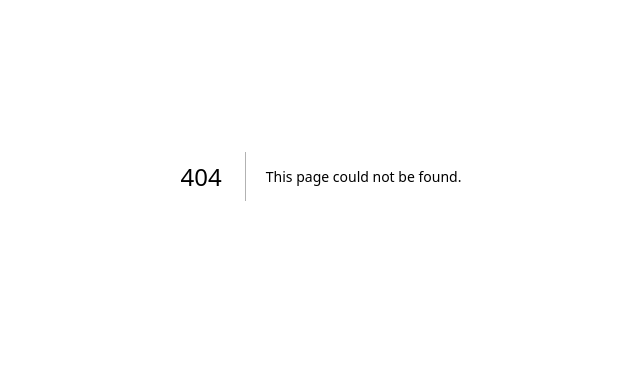
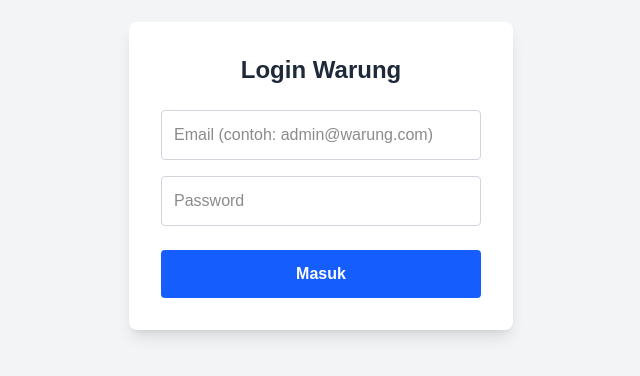
Before and after one commit to asepsaipullah09-ui/warung-kasir, a Next.js app: page /login in a window 1280 px wide. Before the commit this address had no page. Shown: the part 224-600 px from the top of the page, without its empty margins (319-959 px from the left). Built offline with nearby package versions, Linux system fonts and the light colour scheme; no server answers.

Commit message:
Add login page component with Supabase authentication

```diff
--- /dev/null
+++ b/app/login/page.tsx
@@ -0,0 +1,59 @@
+'use client'
+import { useState } from 'react'
+import { supabase } from '@/lib/supabaseClient'
+import { useRouter } from 'next/navigation'
+
+export default function LoginPage() {
+  const [email, setEmail] = useState('')
+  const [password, setPassword] = useState('')
+  const router = useRouter()
+
+  const handleLogin = async (e: React.FormEvent) => {
+    e.preventDefault()
+
+    const { error } = await supabase.auth.signInWithPassword({
+      email: email,
+      password: password,
+    })
+
+    if (error) {
+      alert('Login gagal: ' + error.message)
+    } else {
+      alert('Login berhasil!')
+      router.push('/')
+    }
+  }
+
+  return (
+    <div className="flex min-h-screen items-center justify-center bg-gray-100">
+      <form onSubmit={handleLogin} className="bg-white p-8 rounded-lg shadow-lg w-96">
+        <h2 className="text-2xl font-bold mb-6 text-center text-gray-800">Login Warung</h2>
+
+        <input
+          type="email"
+          placeholder="Email (contoh: admin@warung.com)"
+          value={email}
+          onChange={(e) => setEmail(e.target.value)}
+          className="w-full p-3 mb-4 border border-gray-300 rounded focus:outline-none focus:ring-2 focus:ring-blue-500"
+          required
+        />
+
+        <input
+          type="password"
+          placeholder="Password"
+          value={password}
+          onChange={(e) => setPassword(e.target.value)}
+          className="w-full p-3 mb-6 border border-gray-300 rounded focus:outline-none focus:ring-2 focus:ring-blue-500"
+          required
+        />
+
+        <button
+          type="submit"
+          className="w-full bg-blue-600 text-white p-3 rounded font-semibold hover:bg-blue-700 transition"
+        >
+          Masuk
+        </button>
+      </form>
+    </div>
+  )
+}
```
